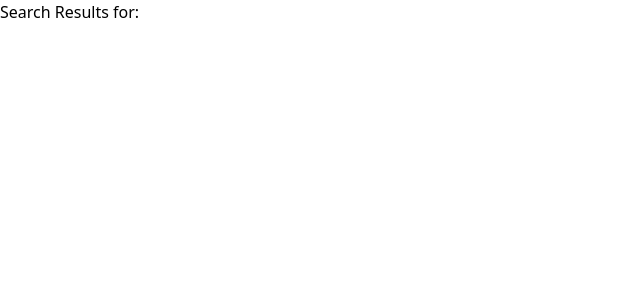
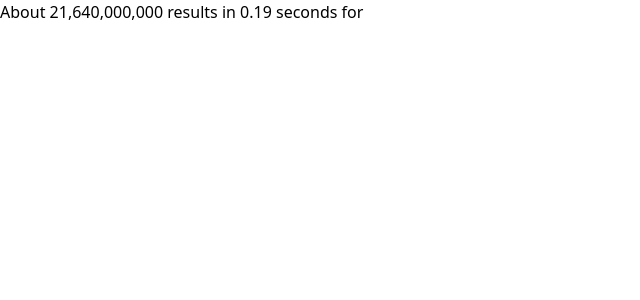
Before and after one commit to Subhahdip/exploreX, a React (Vite) app: page /search in a window 1280 px wide. Shown: the top 300 px of the page, without its empty margins (0-640 px from the left). Built offline with nearby package versions, Linux system fonts and the light colour scheme.

Commit message:
modified:   src/components/SearchResults.jsx 	modified:   src/mockResponse.js 	modified:   src/useGoogleSearch.js using mock to build results page

```diff
--- a/src/components/SearchResults.jsx
+++ b/src/components/SearchResults.jsx
@@ -1,15 +1,19 @@
 // SearchResults.js
 import { useSearchContext } from "../SearchContext";
 import useGoogleSearch from "../useGoogleSearch";
+import mockResponse from "../mockResponse";
 
 const SearchResults = () => {
   const [{ term }, dispatch] = useSearchContext();
-  const data = useGoogleSearch(term);
+  // const data = useGoogleSearch(term);
 
-  console.log(data);
+  console.log(mockResponse);
   return (
     <div>
-      <h1>Search Results for: {term}</h1>
+      <p>
+        About {mockResponse.searchInformation.formattedTotalResults} results in{" "}
+        {mockResponse.searchInformation.formattedSearchTime} seconds for {term}{" "}
+      </p>
     </div>
   );
 };
--- a/src/mockResponse.js
+++ b/src/mockResponse.js
@@ -1,4 +1,4 @@
-export const res = {
+export default {
   kind: "customsearch#search",
   url: {
     type: "application/json",
--- a/src/useGoogleSearch.js
+++ b/src/useGoogleSearch.js
@@ -32,7 +32,7 @@ const useGoogleSearch = (term) => {
     }
   }, [term]);
 
-  return data;
+  return { data };
 };
 
 export default useGoogleSearch;
```
